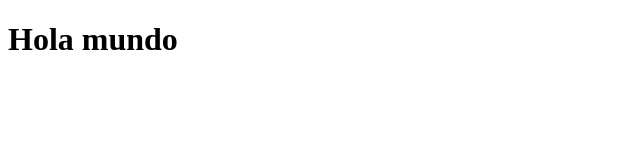
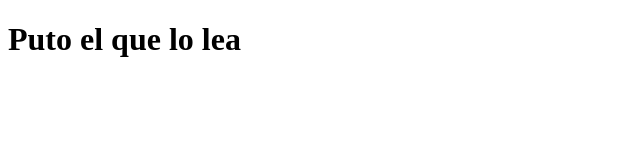
Before and after one commit to AxelOsvaldoLosaGonzalez/Proyecto, a plain HTML site: page index.html in a window 1280 px wide. Shown: the whole page, without its empty margins (0-640 px from the left). Drawn offline with Linux system fonts and the light colour scheme.

Commit message:
modifcacon de ndex

```diff
--- a/index.html
+++ b/index.html
@@ -6,6 +6,6 @@
     <title>Prmera pagina</title>
 </head>
 <body>
-    <h1>Hola mundo</h1>
+    <h1>Puto el que lo lea</h1>
 </body>
 </html>
```
